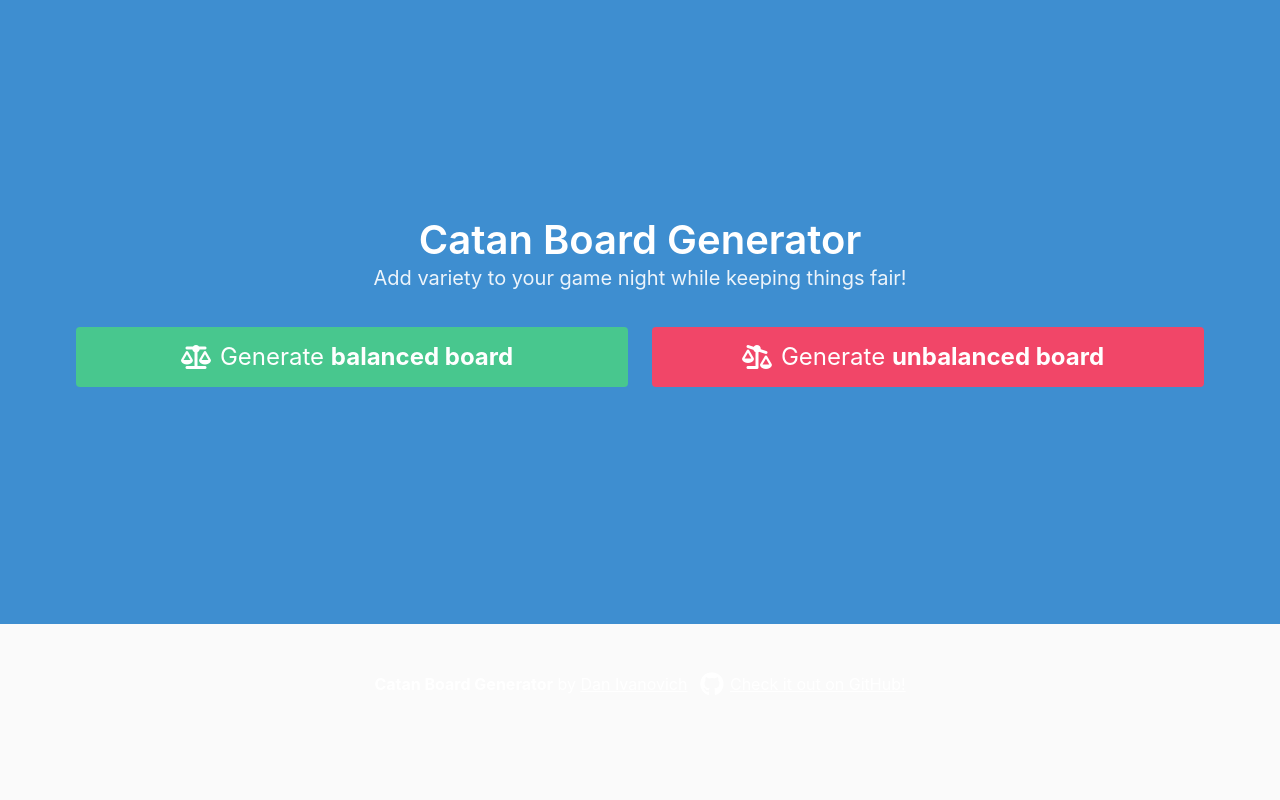
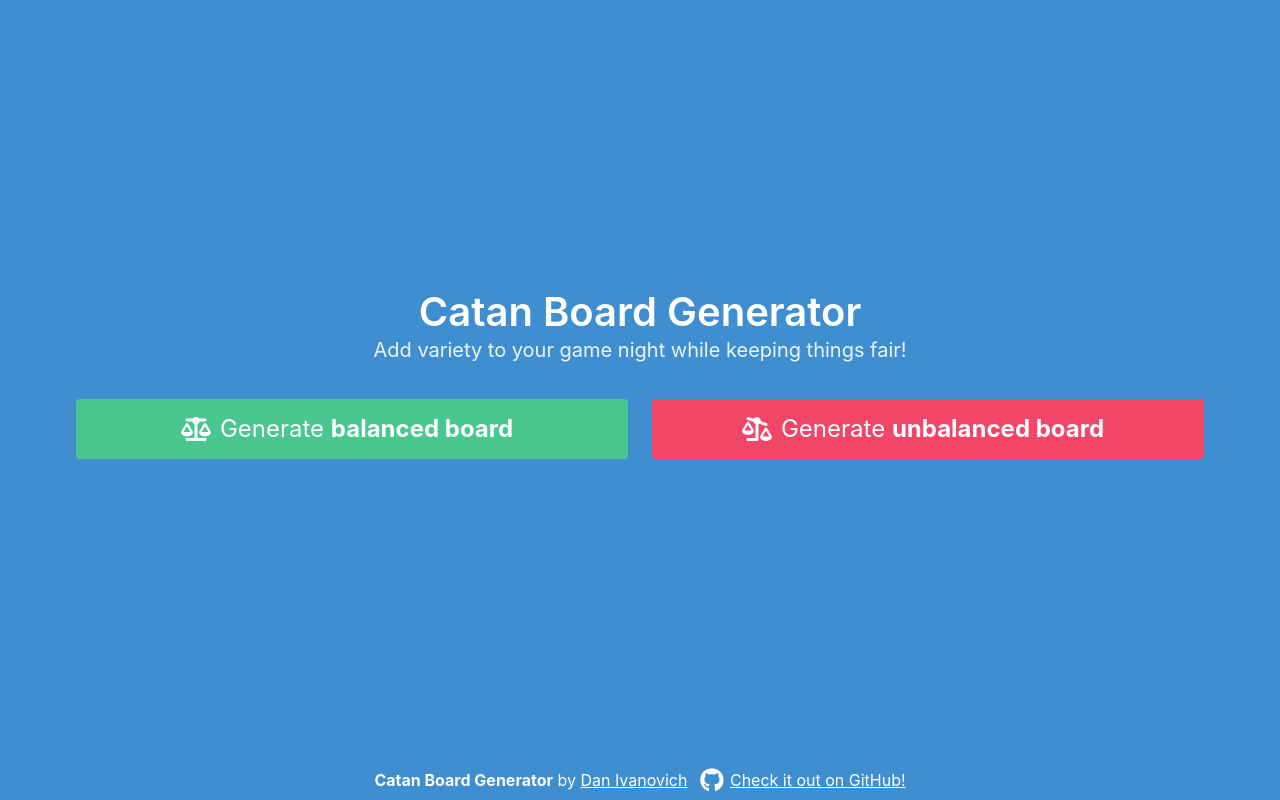
Before and after one commit to Ivanov1ch/Catan, a Flask app: page / in a window 1280 px wide. Run offline with Flask 2, Linux system fonts and the light colour scheme; some libraries are stand-ins or nearby versions.

Commit message:
Correct class names

```diff
--- a/templates/index.html
+++ b/templates/index.html
@@ -50,7 +50,7 @@
                 </div>
             </div>
         </div>
-        <div class="footer">
+        <div class="hero-foot">
             <div class="container has-text-centered pb-2">
                 <p>
                     <span class="mr-1">
--- a/templates/view_board.html
+++ b/templates/view_board.html
@@ -67,7 +67,7 @@
         </div>
     </div>
 </section>
-<section class="hero-foot">
+<section class="footer">
     <div class="container has-text-centered pb-2">
         <p>
             <span class="mr-1">
```
